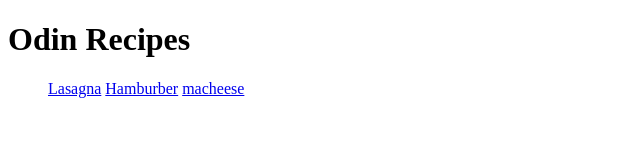
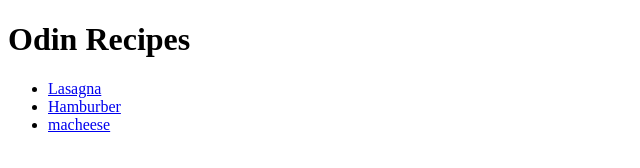
Before and after one commit to lJollyl/odin-recipes, a plain HTML site: page index.html in a window 1280 px wide. Shown: the whole page, without its empty margins (0-640 px from the left). Drawn offline with Linux system fonts and the light colour scheme.

Commit message:
Fix link list

```diff
--- a/index.html
+++ b/index.html
@@ -7,9 +7,9 @@
     <body>
         <h1>Odin Recipes</h1>
         <ul>
-        <a href="recipes/lasagna.html">Lasagna</a>
-        <a href="recipes/hamburger.html">Hamburber</a>
-        <a href="recipes/mac-n-cheese.html">macheese</a>
+        <li><a href="recipes/lasagna.html">Lasagna</a></li>
+        <li><a href="recipes/hamburger.html">Hamburber</a></li>
+        <li><a href="recipes/mac-n-cheese.html">macheese</a></li>
         </ul>
     </body>
 </html>
```
